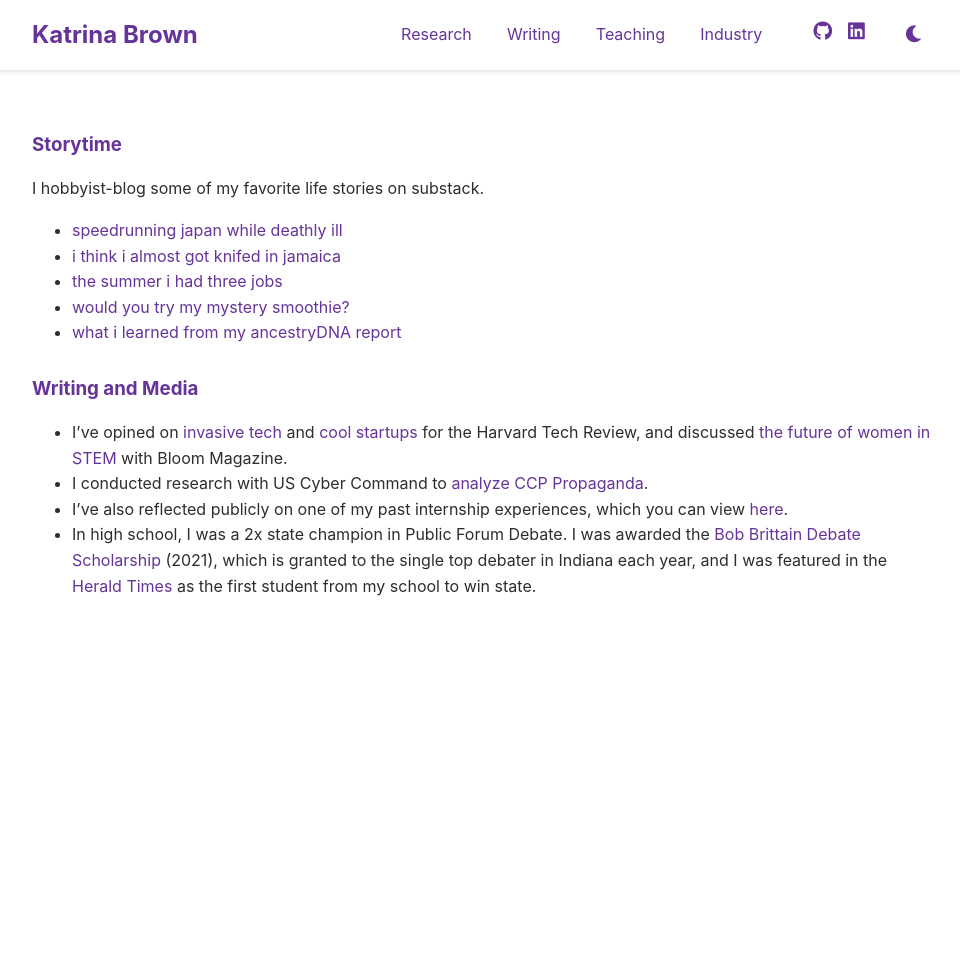
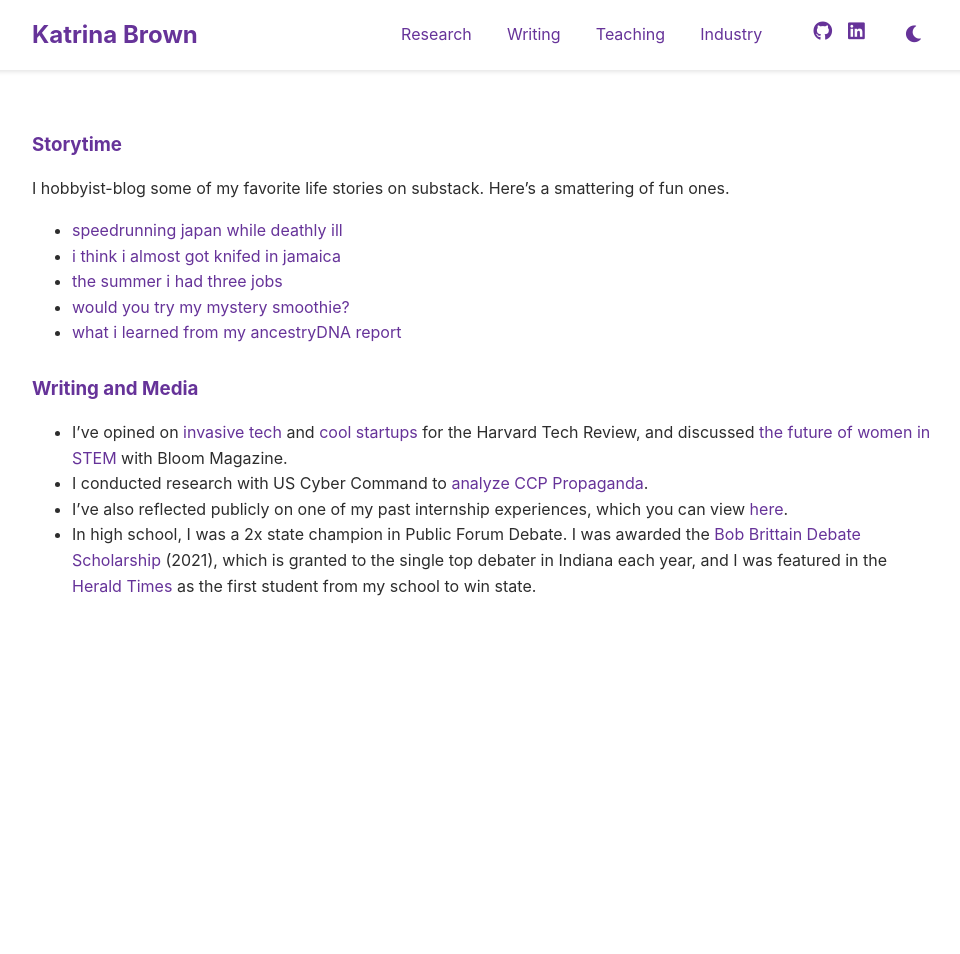
Before and after one commit to brownkat6/katrinarbrown, a Jekyll site: the page built from docs/writing.md, in a window 1280 px wide. Shown: the whole page, without its empty margins (158-1118 px from the left). Built offline with Jekyll 4.4.1, drawn with Linux system fonts in a browser that asks for light colours.

Commit message:
update X

```diff
--- a/docs/writing.md
+++ b/docs/writing.md
@@ -4,7 +4,7 @@ title: Writing
 ---
 
 ### Storytime
-I hobbyist-blog some of my favorite life stories on substack.
+I hobbyist-blog some of my favorite life stories on substack. Here's a smattering of fun ones.
 * [speedrunning japan while deathly ill](https://substack.com/home/post/p-177126064)
 * [i think i almost got knifed in jamaica](https://open.substack.com/pub/katrinarbrown/p/storytime-nearly-knifed-in-jamaica?r=5l6hl1&utm_campaign=post&utm_medium=web&showWelcomeOnShare=true)
 * [the summer i had three jobs](https://open.substack.com/pub/katrinarbrown/p/storytime-the-summer-i-had-3-jobs?r=5l6hl1&utm_campaign=post&utm_medium=web&showWelcomeOnShare=true)
```
